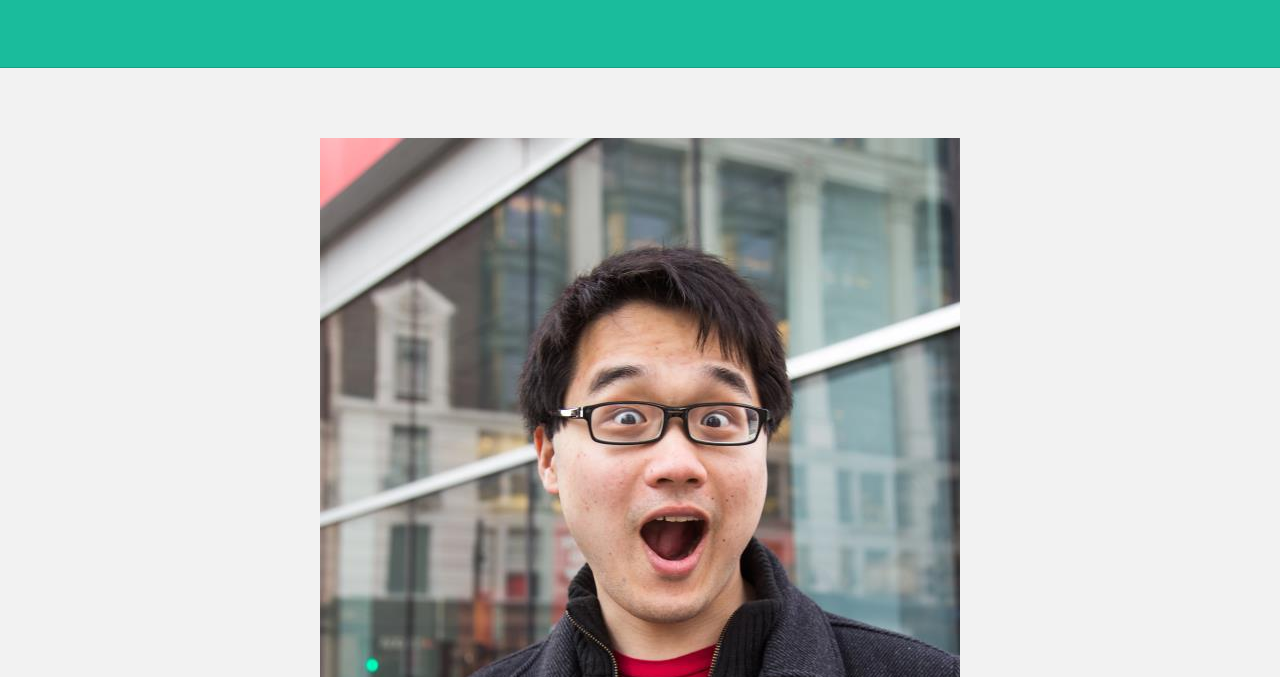
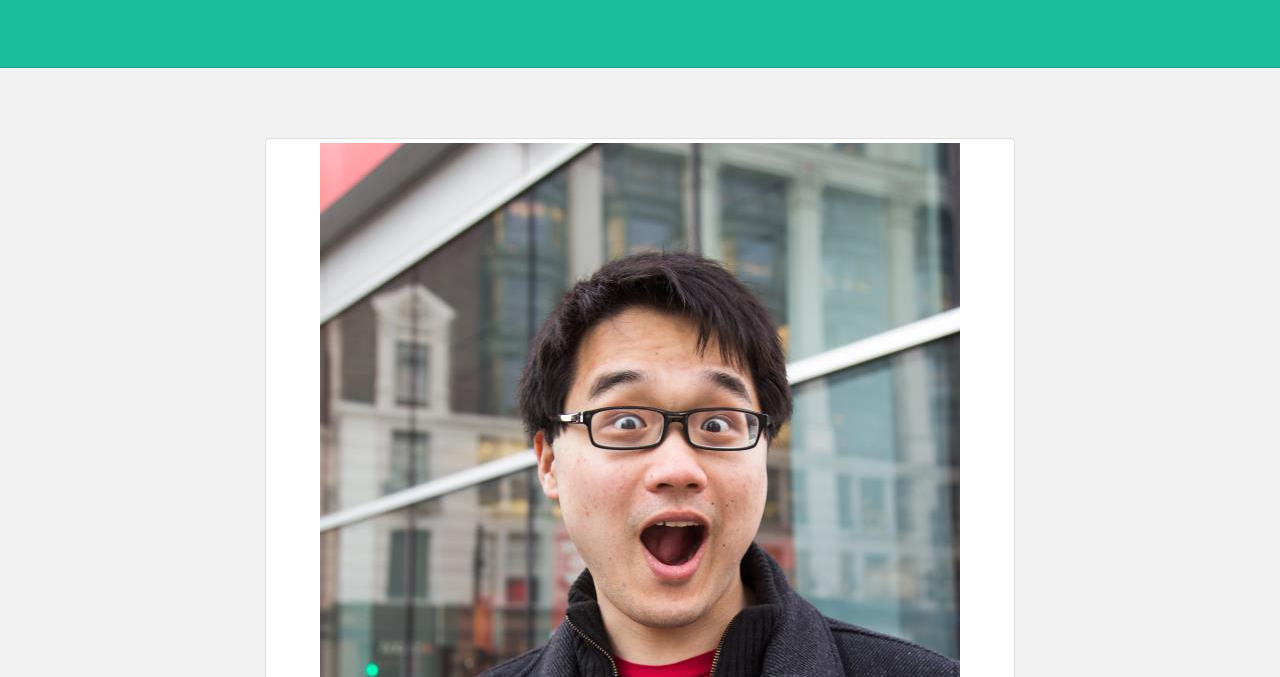
Before and after one commit to RobertXu/robertxu.github.io, a plain HTML site: page index.html in a window 1280 px wide. Shown: the part 123-800 px from the top of the page. Drawn offline with nearby package versions, Linux system fonts and the light colour scheme.

Commit message:
formatting image

```diff
--- a/index.html
+++ b/index.html
@@ -53,8 +53,11 @@
 	<div id="ww">
 	    <div class="container">
 			<div class="row">
-				<div class="col-lg-8 col-lg-offset-2 img-responsive img-circle centered">
-					<img src="assets/img/NY_2013.jpg" alt="Robert">
+				<div class="col-lg-8 col-lg-offset-2  centered">
+					<a href="#" class="thumbnail img-responsive img-circle">
+						<img src="assets/img/NY_2013.jpg" alt="Robert">
+					 </a>
+
 					<h1>About Me!</h1>
 					<p>Hi everyone. I'm Robert, a web developer based in the Bay Area. My last few projects have been built with Ruby on Rails and Javascript, though in a previous life, I was known to dabble in Java. Feel free to <a href="contact.html">drop me a line</a> to get in touch.</p>
 
```
